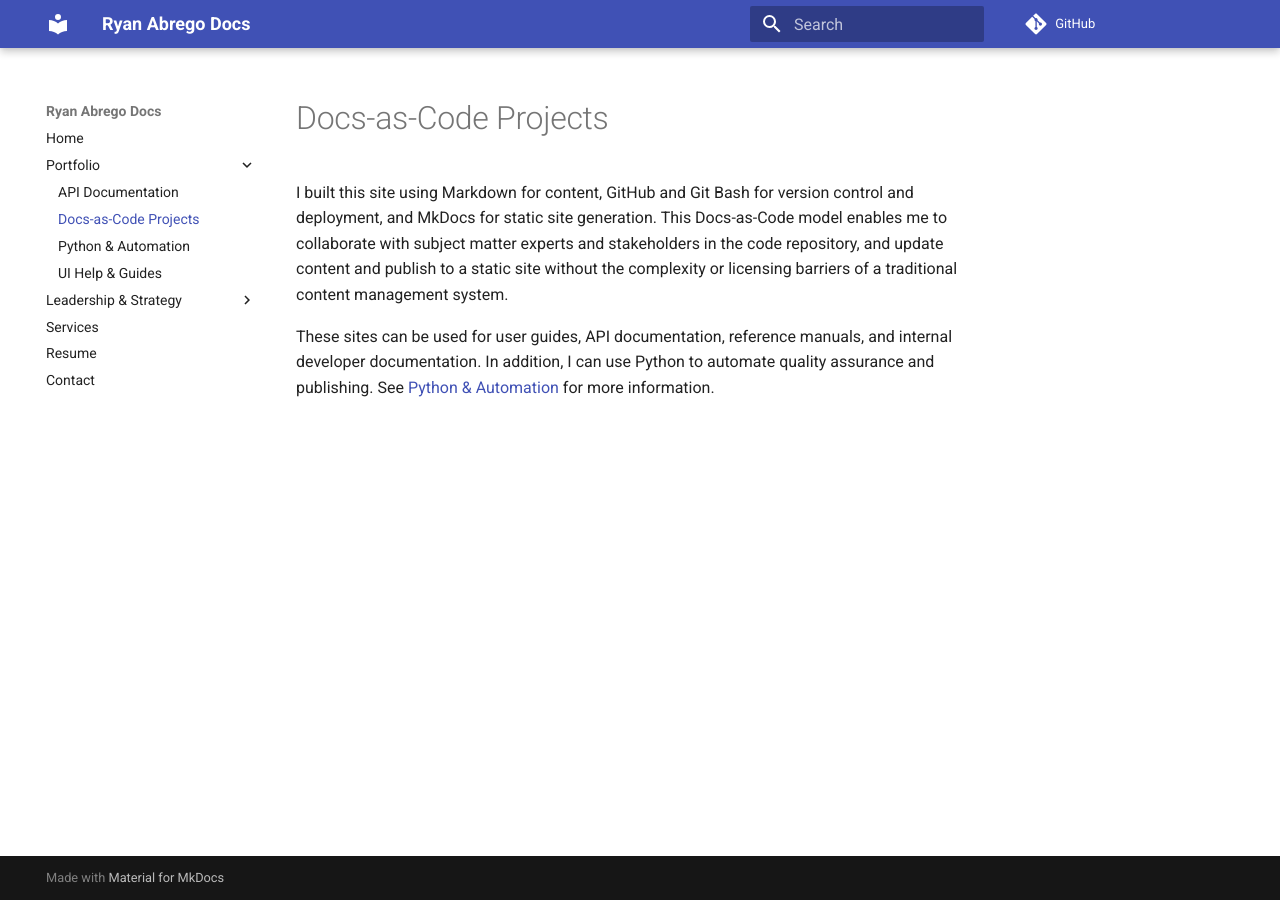
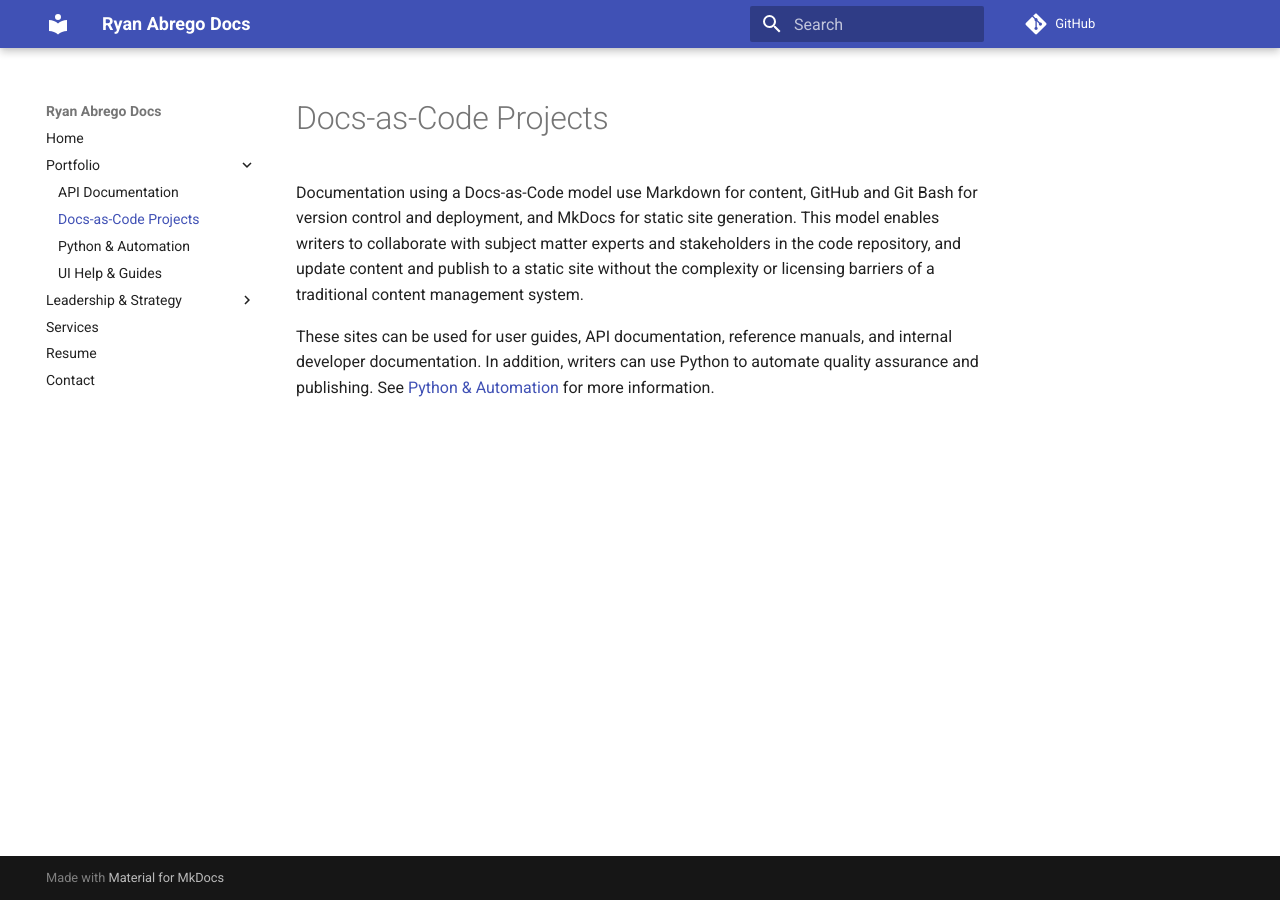
Before and after one commit to ryanabrego/MkDocs, an MkDocs documentation site: the page built from docs/portfolio/docs-as-code.md, in a window 1280 px wide. Built offline with MkDocs 1.6.1 and Material for MkDocs 9.7.7, drawn with Linux system fonts in a browser that asks for light colours; comment, search, counter and statistics services are not loaded.

Commit message:
Update docs-as-code.md

```diff
--- a/docs/portfolio/docs-as-code.md
+++ b/docs/portfolio/docs-as-code.md
@@ -1,5 +1,5 @@
 # Docs-as-Code Projects
 
-I built this site using Markdown for content, GitHub and Git Bash for version control and deployment, and MkDocs for static site generation. This Docs-as-Code model enables me to collaborate with subject matter experts and stakeholders in the code repository, and update content and publish to a static site without the complexity or licensing barriers of a traditional content management system.
+Documentation using a Docs-as-Code model use Markdown for content, GitHub and Git Bash for version control and deployment, and MkDocs for static site generation. This model enables writers to collaborate with subject matter experts and stakeholders in the code repository, and update content and publish to a static site without the complexity or licensing barriers of a traditional content management system.
 
-These sites can be used for user guides, API documentation, reference manuals, and internal developer documentation. In addition, I can use Python to automate quality assurance and publishing. See [Python & Automation](python.md) for more information.
+These sites can be used for user guides, API documentation, reference manuals, and internal developer documentation. In addition, writers can use Python to automate quality assurance and publishing. See [Python & Automation](python.md) for more information.
```
